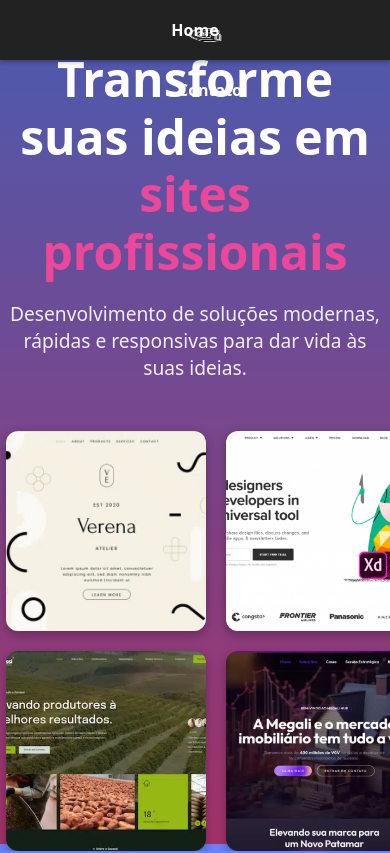
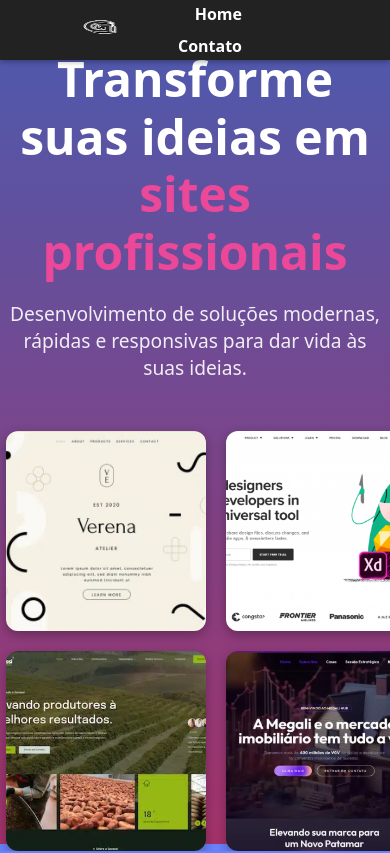
Before and after one commit to gbss01/portfolio-site, a Next.js app: page / in a window 390 px wide. Shown: the top 853 px of the page. Built offline with nearby package versions, Linux system fonts and the light colour scheme.

Commit message:
Header.css

```diff
--- a/src/components/Header.css
+++ b/src/components/Header.css
@@ -9,7 +9,7 @@
 .header {
   display: flex;
   align-items: center;
-  justify-content: space-between;
+  justify-content: space-between; /* logo à esquerda, nav à direita */
   padding: 10px 50px;
   background-color: #222;
   color: white;
@@ -47,27 +47,19 @@
 /* Responsivo para celular */
 @media (max-width: 768px) {
   .header {
-    flex-direction: column;
+    flex-direction: row;       /* mantém a linha */
+    justify-content: space-between; /* logo à esquerda, nav à direita */
     padding: 10px 20px;
     align-items: center;
   }
 
-  .logo {
-    margin-bottom: 15px; /* espaço maior abaixo do logo */
-  }
-
   .nav {
-    flex-direction: column; /* empilha os links verticalmente */
-    gap: 20px; /* espaço entre os links */
-    width: 100%;
-    align-items: center;
+    flex-direction: column;    /* empilha os links verticalmente */
+    gap: 10px;
+    align-items: flex-end;     /* links à direita */
   }
 
   .nav a {
-    font-size: 16px; /* tamanho menor para caber na tela */
-    min-height: 40px; /* toque mais amigável */
-    display: flex;
-    align-items: center;
-    justify-content: center;
+    font-size: 16px;
   }
 }
```
